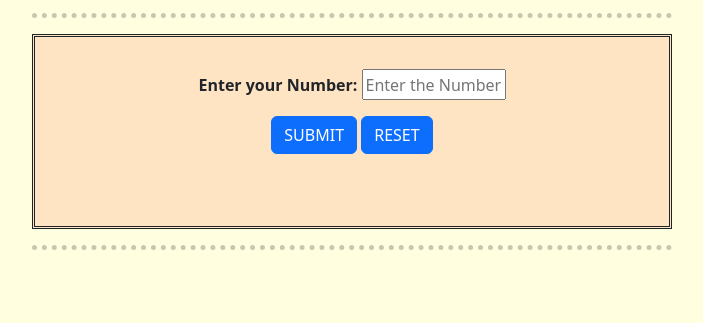
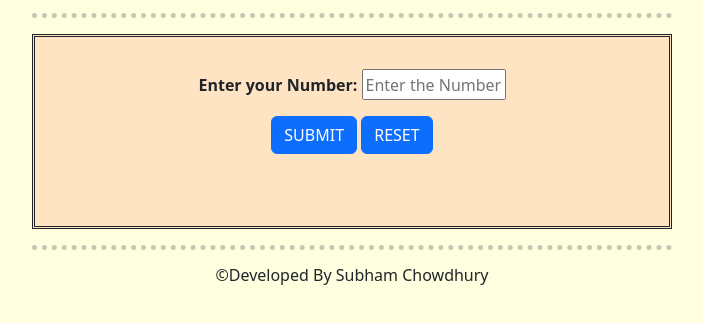
Before and after one commit to SubhamChowdhuryRiju/SumOfDigits, a plain HTML site: page index.html in a window 1280 px wide. Shown: the part 179-502 px from the top of the page, without its empty margins (288-991 px from the left). Drawn offline with nearby package versions, Linux system fonts and the light colour scheme.

Commit message:
Update index.html

```diff
--- a/index.html
+++ b/index.html
@@ -34,5 +34,6 @@
         </div>
     </div>
     <hr>
+    <h6>©Developed By Subham Chowdhury</h6>
 </body>
 </html>
```
